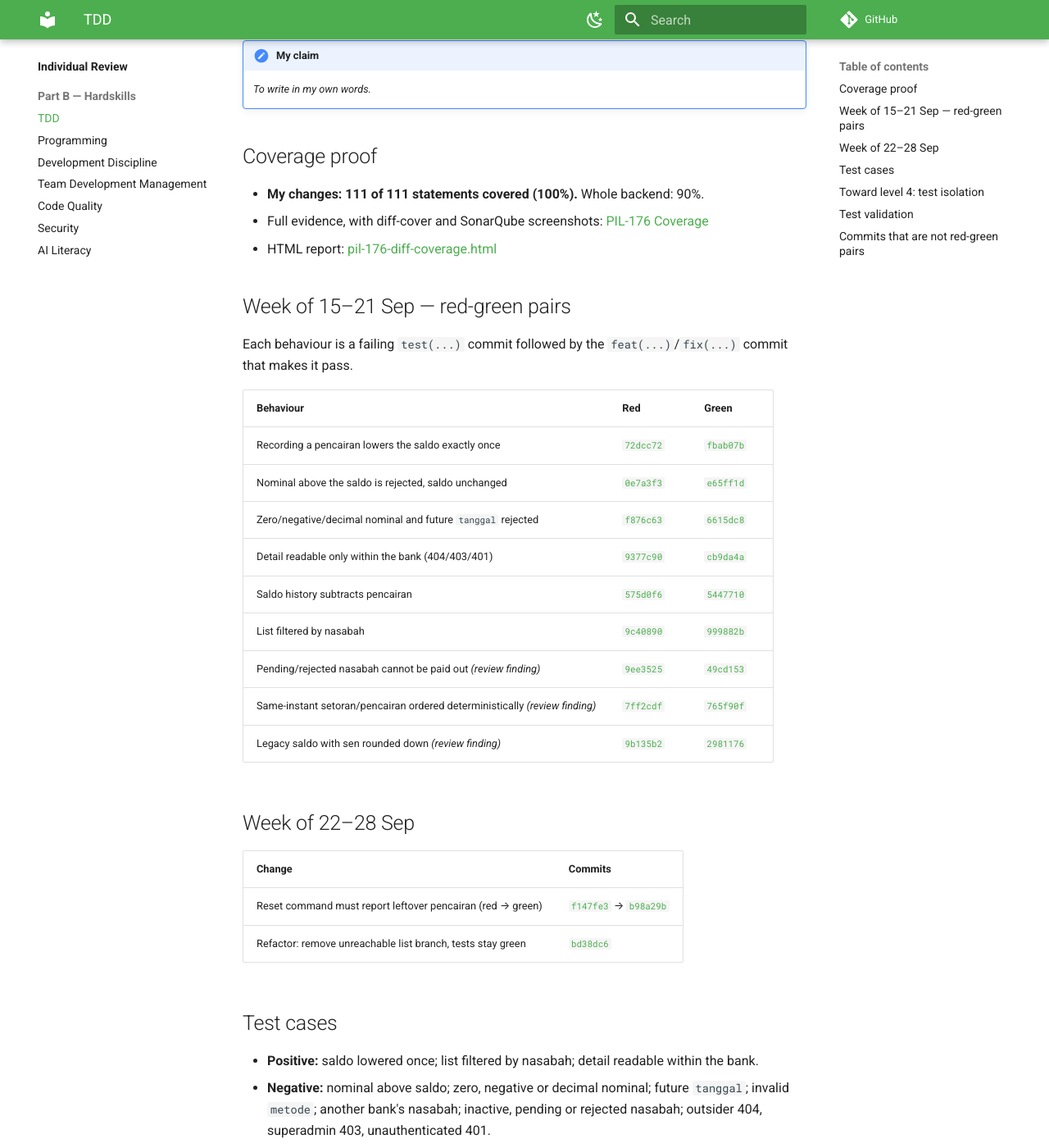
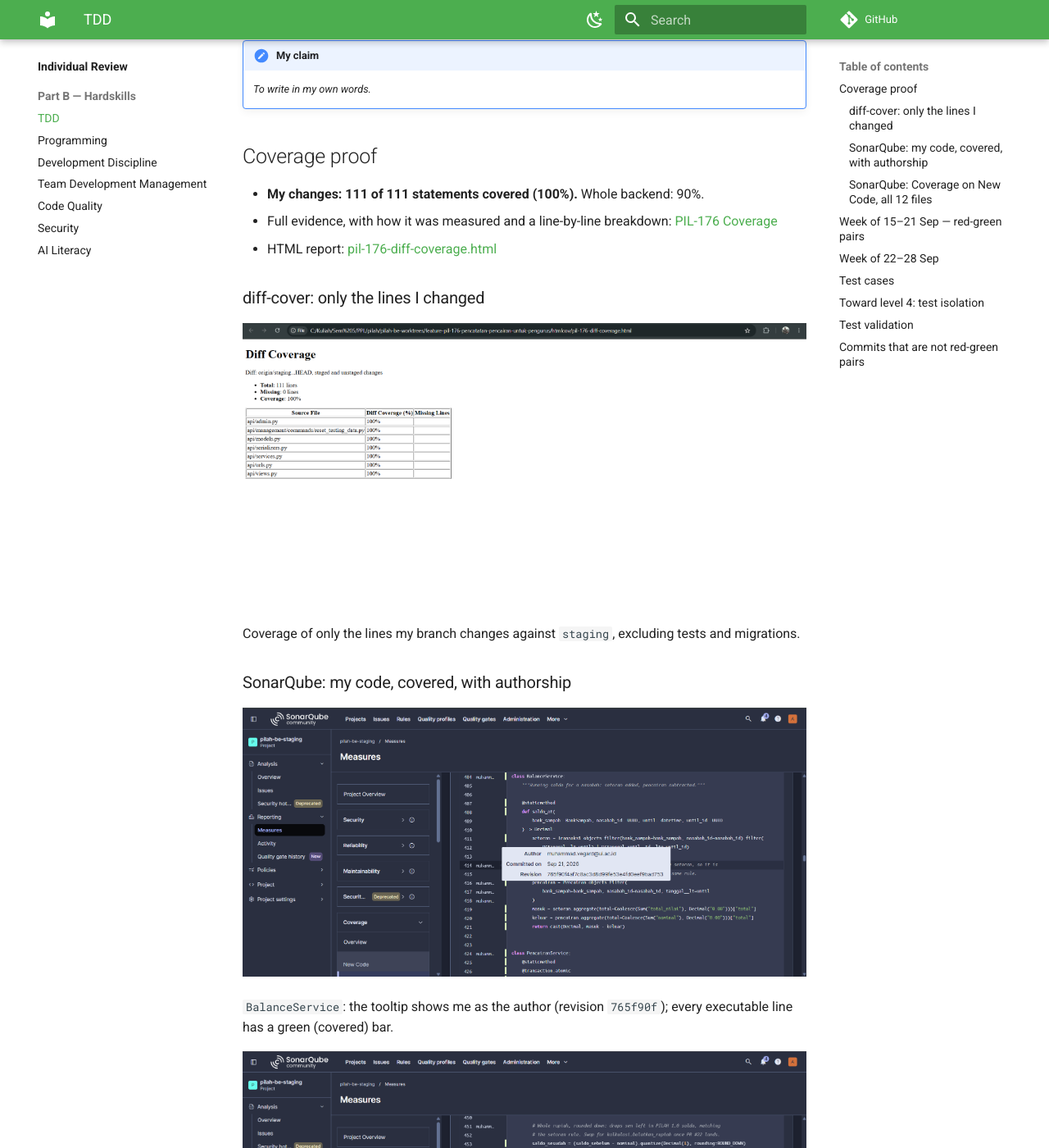
Before and after one commit to mvfi0/pilah-docs, an MkDocs documentation site: the page built from docs/review/part-b/tdd.md, in a window 1280 px wide and 1400 px high, scrolled down 552 px. Shown: the whole window at 82% size. Built offline with MkDocs 1.6.1 and Material for MkDocs 9.7.7, drawn with Linux system fonts in a browser that asks for light colours; comment, search, counter and statistics services are not loaded; some of the changed text lies outside the part shown.

Commit message:
docs(review): embed coverage screenshots in TDD page

```diff
--- a/docs/review/part-b/tdd.md
+++ b/docs/review/part-b/tdd.md
@@ -16,8 +16,34 @@
 ## Coverage proof
 
 - **My changes: 111 of 111 statements covered (100%).** Whole backend: 90%.
-- Full evidence, with diff-cover and SonarQube screenshots: [PIL-176 Coverage](../../sprints/sprint-1/evidence/PIL-176-coverage.md)
+- Full evidence, with how it was measured and a line-by-line breakdown: [PIL-176 Coverage](../../sprints/sprint-1/evidence/PIL-176-coverage.md)
 - HTML report: [pil-176-diff-coverage.html](../../sprints/sprint-1/evidence/pil-176-diff-coverage.html)
+
+### diff-cover: only the lines I changed
+
+![diff-cover report: 111 lines, 0 missing, 100% across 7 files](../../sprints/sprint-1/evidence/diff-cov.png)
+
+Coverage of only the lines my branch changes against `staging`, excluding tests and migrations.
+
+### SonarQube: my code, covered, with authorship
+
+![SonarQube file view of api/services.py lines 404–426: BalanceService with author tooltip muhammad.vegard@ui.ac.id](../../sprints/sprint-1/evidence/sonar-balanceservice-404-426.png)
+
+`BalanceService`: the tooltip shows me as the author (revision `765f90f`); every executable line has a green (covered) bar.
+
+![SonarQube file view of api/services.py lines 450–469: PencairanService write path, all covered](../../sprints/sprint-1/evidence/sonar-pencairanservice-450-469.png)
+
+`PencairanService.create_pencairan`: rounding, record creation and saldo update, all covered. Line 470 onward belongs to another author.
+
+### SonarQube: Coverage on New Code, all 12 files
+
+![SonarQube Measures list, part 1](../../sprints/sprint-1/evidence/sonar-measures-1.png)
+
+![SonarQube Measures list, part 2](../../sprints/sprint-1/evidence/sonar-measures-2.png)
+
+![SonarQube Measures list, part 3: 12 of 12 shown](../../sprints/sprint-1/evidence/sonar-measures-3.png)
+
+The rows below 100% (`config/`, `views.py`, `serializers.py`, `models.py`, `seed_testing_data.py`) are uncovered lines written by other team members since 10 Sep, traced with `git blame` on the [evidence page](../../sprints/sprint-1/evidence/PIL-176-coverage.md#cross-check-with-sonarqube). My lines in those files are covered.
 
 ## Week of 15–21 Sep — red-green pairs
 
```
